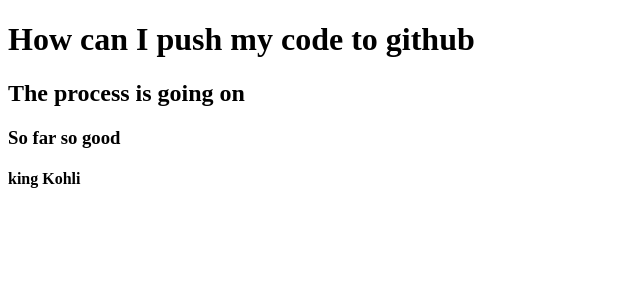
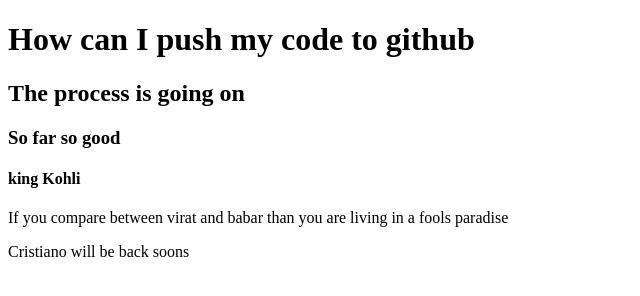
Before and after one commit to JahidApu7/my-third-repo, a plain HTML site: page index.html in a window 1280 px wide. Shown: the whole page, without its empty margins (0-640 px from the left). Drawn offline with Linux system fonts and the light colour scheme.

Commit message:
style added

```diff
--- a/index.html
+++ b/index.html
@@ -11,5 +11,7 @@
   <h2>The process is going on</h2>
   <h3>So far so good</h3>
   <h4>king Kohli</h4>
+  <p>If you compare between virat and babar than you are living in a fools paradise</p>
+  <p>Cristiano will be back soons</p>
 </body>
 </html>
--- /dev/null
+++ b/style.css
@@ -0,0 +1,4 @@
+p{
+    color: red;
+    background-color: aqua;
+}
```
